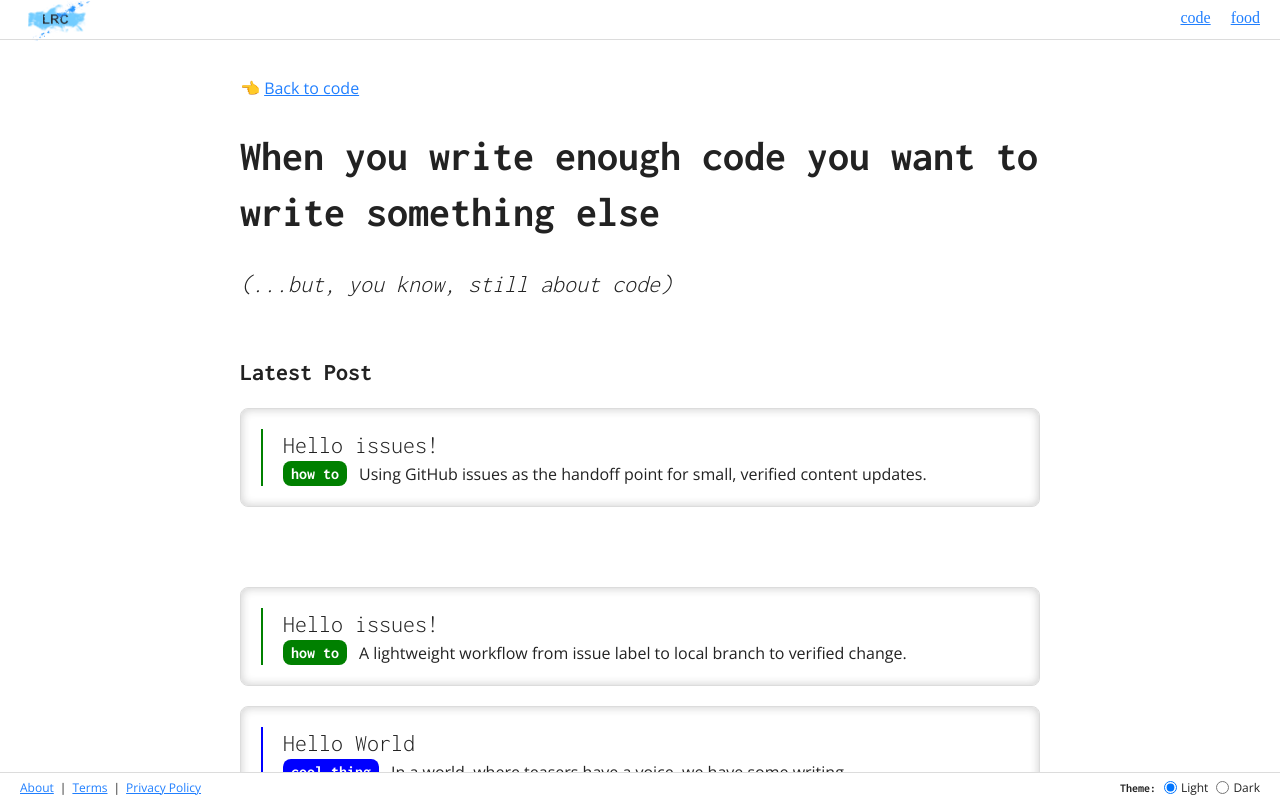
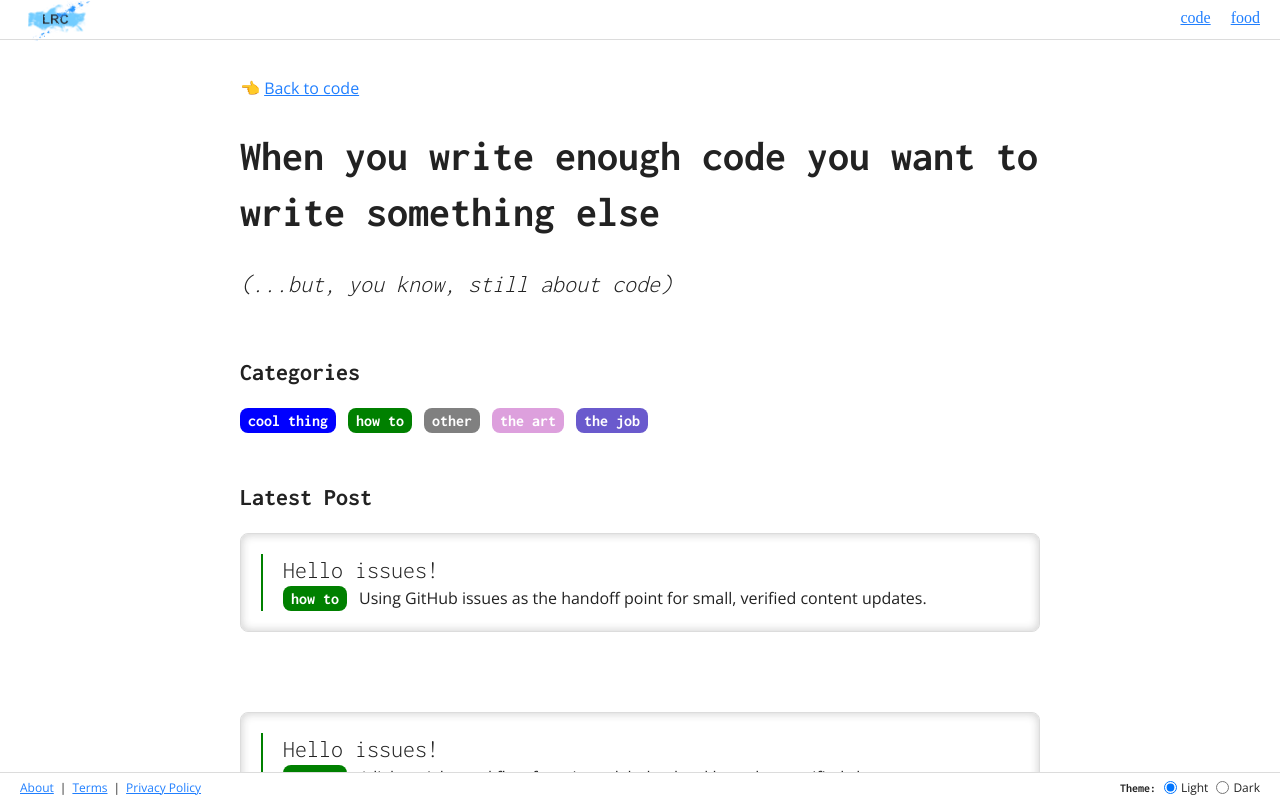
Before and after one commit to lrcrews/ryancrews.com.react, a React (Create React App) app: page /code/posts in a window 1280 px wide. Shown: the top 798 px of the page. Built offline with nearby package versions, Linux system fonts and the light colour scheme.

Commit message:
add category section to posts home too

```diff
--- a/src/screens/code/posts/PostsHome.scss
+++ b/src/screens/code/posts/PostsHome.scss
@@ -1,4 +1,37 @@
 .posts-screen {
+  .post-categories {
+    display: flex;
+    flex-wrap: wrap;
+    gap: 12px;
+    margin-top: 20px;
+  }
+
+  .postCategoryLabel {
+    border-radius: 8px;
+    color: #fff; // same background colors in all themes, hence this color here.
+    padding: 2px 8px;
+
+    &.cool_thing {
+      background-color: blue;
+    }
+
+    &.how_to {
+      background-color: green;
+    }
+
+    &.other {
+      background-color: gray;
+    }
+
+    &.the_art {
+      background-color: plum;
+    }
+
+    &.the_job {
+      background-color: slateblue;
+    }
+  }
+
   .posts {
     margin-top: 80px;
 
--- a/src/screens/code/posts/PostsHome.tsx
+++ b/src/screens/code/posts/PostsHome.tsx
@@ -31,6 +31,17 @@ function PostsHomeScreen() {
         </p>
         <h1>When you write enough code you want to write something else</h1>
         <div className="subheader">(...but, you know, still about code)</div>
+        <h2>Categories</h2>
+        <div className="post-categories">
+          {Object.values(PostCategory).map((category) => (
+            <div
+              className={`label postCategoryLabel ${category}`}
+              key={category}
+            >
+              {PostCategoryDisplayName(category)}
+            </div>
+          ))}
+        </div>
         <h2>Latest Post</h2>
         {/* NEW_POST: like a T0D0 comment for myself so I remember where I do the manual things */}
         <PostPreviewTile
```
